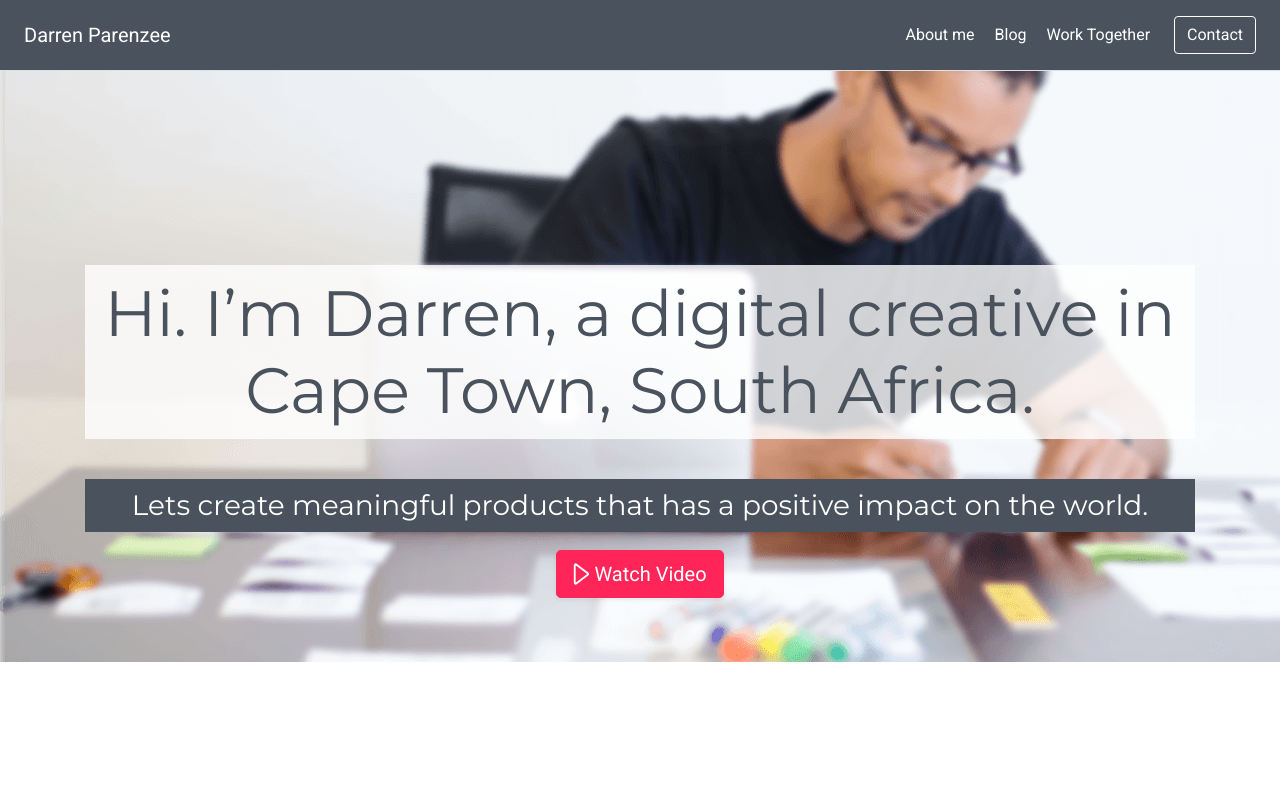
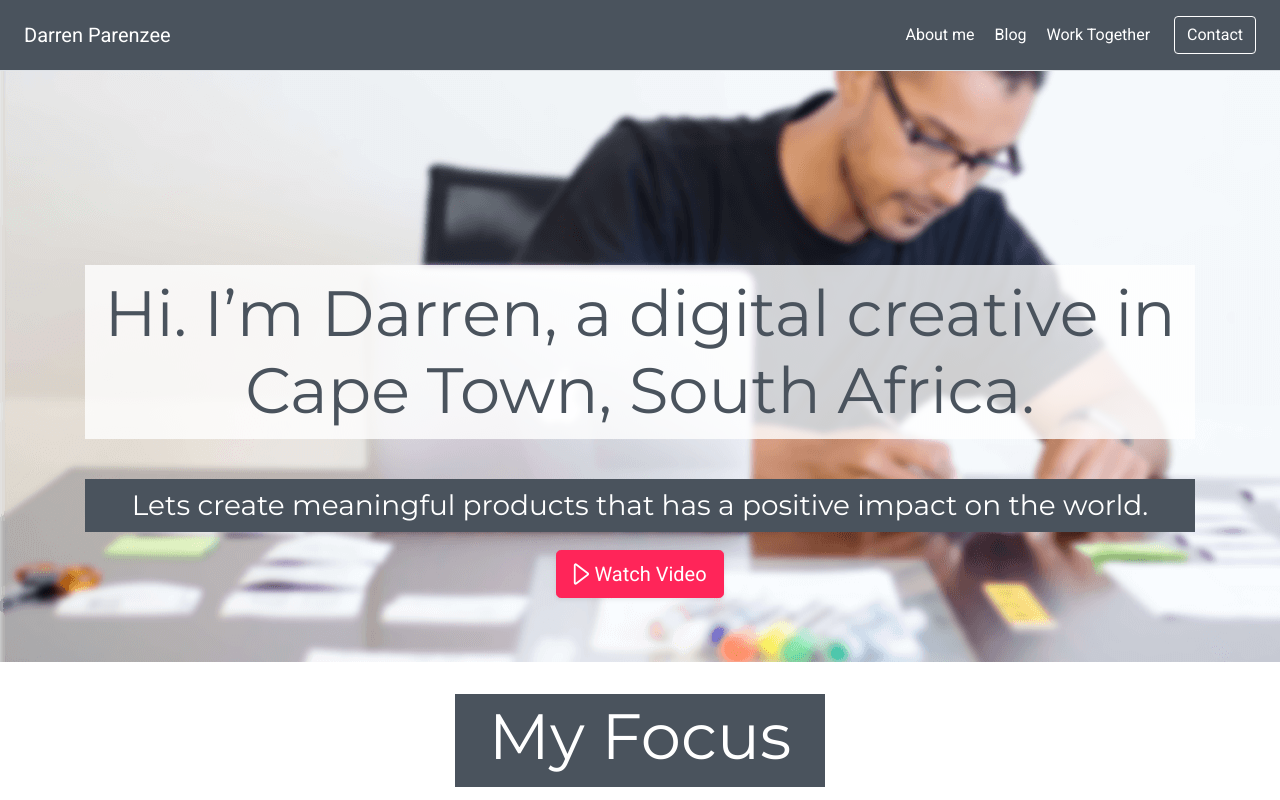
Before and after one commit to DarrenParenzee/darrendesigns2018, a plain HTML site: page index.html in a window 1280 px wide. Drawn offline with nearby package versions, Linux system fonts and the light colour scheme.

Commit message:
Added heading for my focus

```diff
--- a/index.html
+++ b/index.html
@@ -47,6 +47,16 @@
       </div>
     </section>
 
+    <!-- My Focus -->
+    <section>
+      <div class="container">
+        <div class="col-md-4 offset-md-4 heading-focus--bgcolor">
+          <h2 class="h1 white text-center">My Focus</h2>
+        </div>
+      </div>
+    </section>
+
+
     <!-- Bootstrap core JavaScript
     ================================================== -->
     <!-- Placed at the end of the document so the pages load faster -->
--- a/scss/_home.scss
+++ b/scss/_home.scss
@@ -33,3 +33,7 @@
 		box-shadow: 0 1rem 3rem rgba(0, 0, 0, 0.175) !important;
 	}
 }
+.heading-focus--bgcolor {
+	background-color: $dark-blue;
+	padding: $padding-xxsmall 0;
+}
```
Also changed, not shown: css/styles.css, 1 other file.
